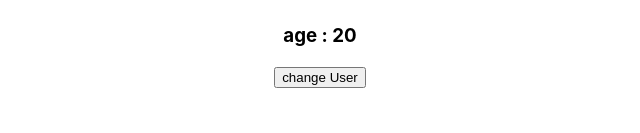
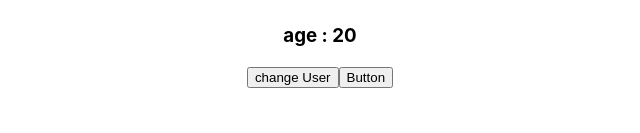
Before and after one commit to abdelrahmanShabaan/React_js_ITI_XMaster_Packages, a React (Create React App) app: page / in a window 1280 px wide. Shown: the part 167-300 px from the top of the page, without its empty margins (320-960 px from the left). Built offline with nearby package versions, Linux system fonts and the light colour scheme.

Commit message:
create new component name button and call in another component

```diff
--- a/src/AppClassComponent.js
+++ b/src/AppClassComponent.js
@@ -1,4 +1,5 @@
 import React from "react";
+import MyButton from "./MyButton";
 
 
 class AppClassComponent extends React.Component{
@@ -58,6 +59,7 @@ class AppClassComponent extends React.Component{
         <h2>name : {this.state.name} </h2>
         <h3>age : {this.state.age} </h3>
         <button onClick={()=> this.changeUserInfo()} >change User </button>
+        <MyButton />
         </>
     )
 
--- /dev/null
+++ b/src/MyButton.js
@@ -0,0 +1,22 @@
+
+import React from "react";
+
+
+class MyButton extends React.Component{
+
+
+
+    render(){
+
+            return(
+                <>
+                    <button>Button</button>
+                </>
+            )
+    }
+
+}
+
+
+
+export default MyButton;
```
